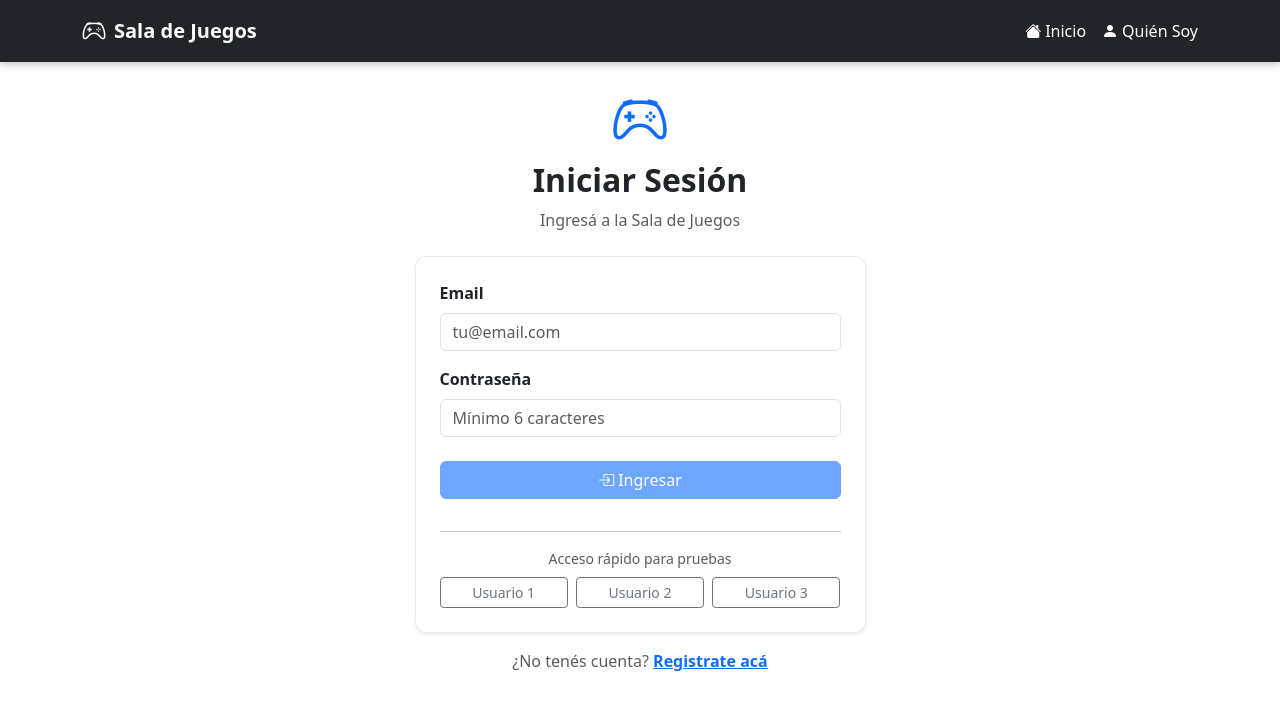
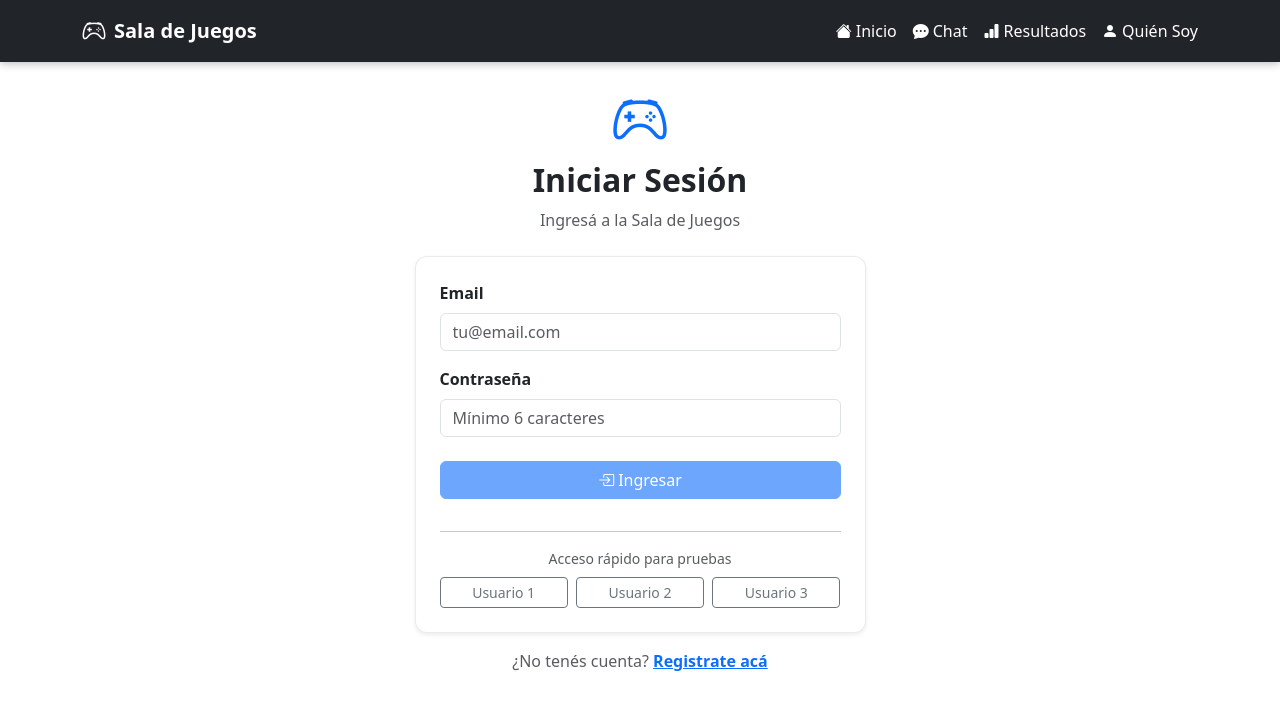
Before and after one commit to DepaoloJuan/Depaolo_Parcial_1_Progra4, an Angular app: page /login in a window 1280 px wide. Shown: the top 710 px of the page. Built offline with nearby package versions, Linux system fonts and the light colour scheme.

Commit message:
link para ingresar al char y resultado

```diff
--- a/src/app/components/navbar/navbar.html
+++ b/src/app/components/navbar/navbar.html
@@ -13,6 +13,12 @@
       <a class="nav-link text-white" routerLink="/home">
         <i class="bi bi-house-fill me-1"></i>Inicio
       </a>
+      <a class="nav-link text-white" routerLink="/chat">
+        <i class="bi bi-chat-dots-fill me-1"></i>Chat
+      </a>
+      <a class="nav-link text-white" routerLink="/resultados">
+        <i class="bi bi-bar-chart-fill me-1"></i>Resultados
+      </a>
       <a class="nav-link text-white" routerLink="/quien-soy">
         <i class="bi bi-person-fill me-1"></i>Quién Soy
       </a>
```
